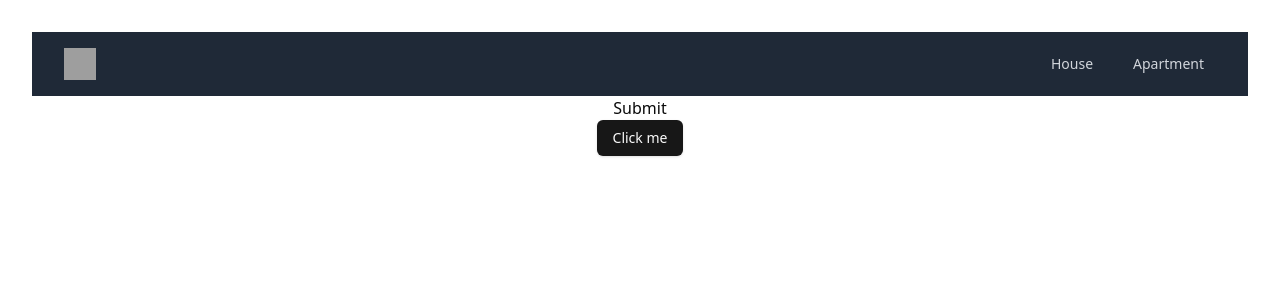
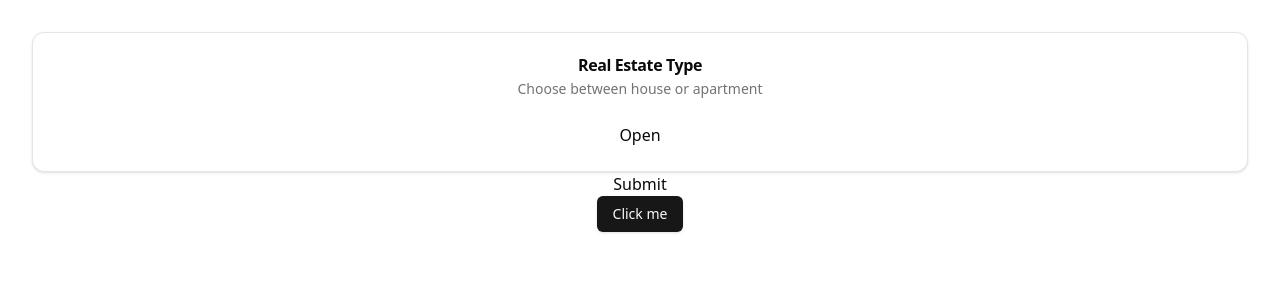
Before and after one commit to niels-demeyer/immo-eliza-ml, a React (Vite) app in the folder client/immo/: page / in a window 1280 px wide. Shown: the top 300 px of the page. Built offline with nearby package versions, Linux system fonts and the light colour scheme; grey boxes are pictures that could not be loaded.

Commit message:
Refactor components and update dependencies

```diff
--- a/client/immo/package.json
+++ b/client/immo/package.json
@@ -10,14 +10,17 @@
     "preview": "vite preview"
   },
   "dependencies": {
+    "@radix-ui/react-dialog": "^1.0.5",
     "@radix-ui/react-icons": "^1.3.0",
+    "@radix-ui/react-navigation-menu": "^1.1.4",
     "@radix-ui/react-slot": "^1.0.2",
     "class-variance-authority": "^0.7.0",
     "clsx": "^2.1.0",
     "react": "^18.2.0",
     "react-dom": "^18.2.0",
     "tailwind-merge": "^2.2.2",
-    "tailwindcss-animate": "^1.0.7"
+    "tailwindcss-animate": "^1.0.7",
+    "vaul": "^0.9.0"
   },
   "devDependencies": {
     "@types/react": "^18.2.66",
--- a/client/immo/src/App.jsx
+++ b/client/immo/src/App.jsx
@@ -1,12 +1,12 @@
 import "./App.css";
-import Navbar from "./components/Navbar";
 import PostRequestComponent from "./components/PostRequestComponent"; // Import PostRequestComponent
-import Button from "./components/ui/button"; // Change this line
+import Button from "./components/ui/button";
+import Choice from "./components/Choice";
 
 function App() {
   return (
     <div className="App">
-      <Navbar />
+      <Choice />
       <PostRequestComponent />
       <Button>Click me</Button>
     </div>
--- /dev/null
+++ b/client/immo/src/components/Choice.jsx
@@ -0,0 +1,54 @@
+import {
+  Card,
+  CardContent,
+  CardDescription,
+  CardFooter,
+  CardHeader,
+  CardTitle,
+} from "@/components/ui/card";
+import {
+  Drawer,
+  DrawerClose,
+  DrawerContent,
+  DrawerDescription,
+  DrawerFooter,
+  DrawerHeader,
+  DrawerTitle,
+  DrawerTrigger,
+} from "@/components/ui/drawer";
+import Button from "@/components/ui/button";
+
+function Choice() {
+  return (
+    <Card>
+      <CardHeader>
+        <CardTitle>Real Estate Type</CardTitle>
+        <CardDescription>Choose between house or apartment</CardDescription>
+      </CardHeader>
+      <CardContent>
+        <Drawer>
+          <DrawerTrigger>Open</DrawerTrigger>
+          <DrawerContent>
+            <DrawerHeader>
+              <DrawerTitle>Are you absolutely sure?</DrawerTitle>
+              <DrawerDescription>
+                This action cannot be undone.
+              </DrawerDescription>
+            </DrawerHeader>
+            <DrawerFooter>
+              <Button>house</Button>
+              <Button>apartment</Button>
+              <DrawerClose>
+                <Button as="div" variant="outline">
+                  Cancel
+                </Button>
+              </DrawerClose>
+            </DrawerFooter>
+          </DrawerContent>
+        </Drawer>
+      </CardContent>
+    </Card>
+  );
+}
+
+export default Choice;
--- a/client/immo/src/components/ui/button.jsx
+++ b/client/immo/src/components/ui/button.jsx
@@ -36,8 +36,8 @@ const buttonVariants = cva(
 );
 
 const Button = React.forwardRef(
-  ({ className, variant, size, asChild = false, ...props }, ref) => {
-    const Comp = asChild ? Slot : "button";
+  ({ className, variant, size, as = "button", ...props }, ref) => {
+    const Comp = as === "child" ? Slot : as;
     return (
       <Comp
         className={cn(buttonVariants({ variant, size, className }))}
@@ -53,7 +53,7 @@ Button.propTypes = {
   className: PropTypes.string,
   variant: PropTypes.string,
   size: PropTypes.string,
-  asChild: PropTypes.bool,
+  as: PropTypes.oneOfType([PropTypes.string, PropTypes.bool]),
 };
 
 export default Button;
--- /dev/null
+++ b/client/immo/src/components/ui/card.jsx
@@ -0,0 +1,50 @@
+import * as React from "react"
+
+import { cn } from "@/lib/utils"
+
+const Card = React.forwardRef(({ className, ...props }, ref) => (
+  <div
+    ref={ref}
+    className={cn("rounded-xl border bg-card text-card-foreground shadow", className)}
+    {...props} />
+))
+Card.displayName = "Card"
+
+const CardHeader = React.forwardRef(({ className, ...props }, ref) => (
+  <div
+    ref={ref}
+    className={cn("flex flex-col space-y-1.5 p-6", className)}
+    {...props} />
+))
+CardHeader.displayName = "CardHeader"
+
+const CardTitle = React.forwardRef(({ className, ...props }, ref) => (
+  <h3
+    ref={ref}
+    className={cn("font-semibold leading-none tracking-tight", className)}
+    {...props} />
+))
+CardTitle.displayName = "CardTitle"
+
+const CardDescription = React.forwardRef(({ className, ...props }, ref) => (
+  <p
+    ref={ref}
+    className={cn("text-sm text-muted-foreground", className)}
+    {...props} />
+))
+CardDescription.displayName = "CardDescription"
+
+const CardContent = React.forwardRef(({ className, ...props }, ref) => (
+  <div ref={ref} className={cn("p-6 pt-0", className)} {...props} />
+))
+CardContent.displayName = "CardContent"
+
+const CardFooter = React.forwardRef(({ className, ...props }, ref) => (
+  <div
+    ref={ref}
+    className={cn("flex items-center p-6 pt-0", className)}
+    {...props} />
+))
+CardFooter.displayName = "CardFooter"
+
+export { Card, CardHeader, CardFooter, CardTitle, CardDescription, CardContent }
--- /dev/null
+++ b/client/immo/src/components/ui/drawer.jsx
@@ -0,0 +1,90 @@
+import * as React from "react"
+import { Drawer as DrawerPrimitive } from "vaul"
+
+import { cn } from "@/lib/utils"
+
+const Drawer = ({
+  shouldScaleBackground = true,
+  ...props
+}) => (
+  <DrawerPrimitive.Root shouldScaleBackground={shouldScaleBackground} {...props} />
+)
+Drawer.displayName = "Drawer"
+
+const DrawerTrigger = DrawerPrimitive.Trigger
+
+const DrawerPortal = DrawerPrimitive.Portal
+
+const DrawerClose = DrawerPrimitive.Close
+
+const DrawerOverlay = React.forwardRef(({ className, ...props }, ref) => (
+  <DrawerPrimitive.Overlay
+    ref={ref}
+    className={cn("fixed inset-0 z-50 bg-black/80", className)}
+    {...props} />
+))
+DrawerOverlay.displayName = DrawerPrimitive.Overlay.displayName
+
+const DrawerContent = React.forwardRef(({ className, children, ...props }, ref) => (
+  <DrawerPortal>
+    <DrawerOverlay />
+    <DrawerPrimitive.Content
+      ref={ref}
+      className={cn(
+        "fixed inset-x-0 bottom-0 z-50 mt-24 flex h-auto flex-col rounded-t-[10px] border bg-background",
+        className
+      )}
+      {...props}>
+      <div className="mx-auto mt-4 h-2 w-[100px] rounded-full bg-muted" />
+      {children}
+    </DrawerPrimitive.Content>
+  </DrawerPortal>
+))
+DrawerContent.displayName = "DrawerContent"
+
+const DrawerHeader = ({
+  className,
+  ...props
+}) => (
+  <div
+    className={cn("grid gap-1.5 p-4 text-center sm:text-left", className)}
+    {...props} />
+)
+DrawerHeader.displayName = "DrawerHeader"
+
+const DrawerFooter = ({
+  className,
+  ...props
+}) => (
+  <div className={cn("mt-auto flex flex-col gap-2 p-4", className)} {...props} />
+)
+DrawerFooter.displayName = "DrawerFooter"
+
+const DrawerTitle = React.forwardRef(({ className, ...props }, ref) => (
+  <DrawerPrimitive.Title
+    ref={ref}
+    className={cn("text-lg font-semibold leading-none tracking-tight", className)}
+    {...props} />
+))
+DrawerTitle.displayName = DrawerPrimitive.Title.displayName
+
+const DrawerDescription = React.forwardRef(({ className, ...props }, ref) => (
+  <DrawerPrimitive.Description
+    ref={ref}
+    className={cn("text-sm text-muted-foreground", className)}
+    {...props} />
+))
+DrawerDescription.displayName = DrawerPrimitive.Description.displayName
+
+export {
+  Drawer,
+  DrawerPortal,
+  DrawerOverlay,
+  DrawerTrigger,
+  DrawerClose,
+  DrawerContent,
+  DrawerHeader,
+  DrawerFooter,
+  DrawerTitle,
+  DrawerDescription,
+}
```
Also changed, not shown: 1 other file (tests, documents, lock files or other folders).
